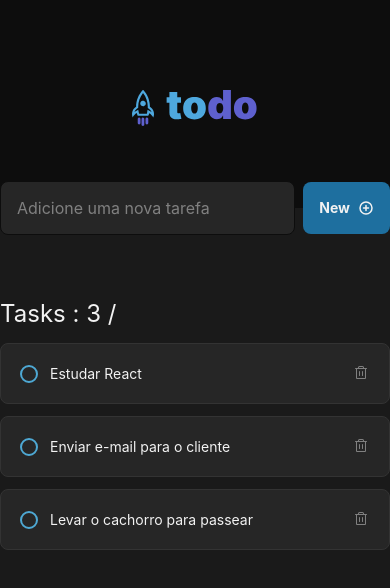
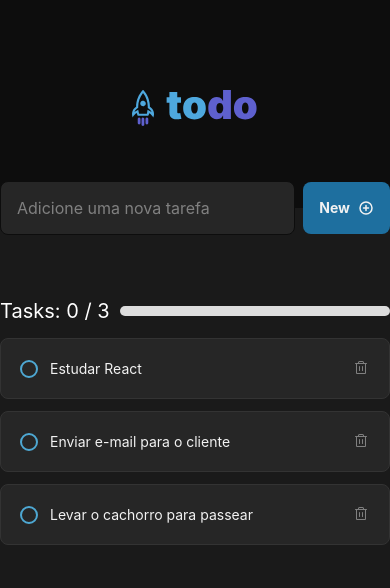
Before and after one commit to lucaspedronet/TudoLista, a React (Vite) app: page / in a window 390 px wide. Shown: the top 588 px of the page. Built offline with nearby package versions, Linux system fonts and the light colour scheme.

Commit message:
Implementado a barra de progressao responsiva, alterado linguagem  do conteudo de empty (componente).

```diff
--- a/src/App.module.css
+++ b/src/App.module.css
@@ -1,4 +1,4 @@
-.content{
+.content {
   max-width: 46rem;
   width: 100%;
 
@@ -13,7 +13,8 @@
   gap: 0.5rem;
 }
 
-.taskInfoContainer input, .taskInfoContainer button {
+.taskInfoContainer input,
+.taskInfoContainer button {
   transform: translateY(-50%);
 
   margin-bottom: 2.3125rem;
@@ -30,3 +31,31 @@
   flex-direction: column;
   gap: 0.75rem;
 }
+
+/* inserido para estilizar a barra */
+.progressWrapper {
+  display: flex;
+  align-items: center;
+  gap: 10px; /* Espaço entre texto e barra */
+}
+
+.progressText {
+  font-size: 20px;
+  color: #fff; /* Ajuste conforme o tema */
+  min-width: 80px; /* Para garantir que a palavra "Tasks" apareça */
+  text-align: left;
+}
+
+.progressContainer {
+  flex: 1; /* A barra ocupa o resto do espaço disponível */
+  height: 10px;
+  background-color: #ddd;
+  border-radius: 5px;
+  overflow: hidden;
+}
+
+.progressBar {
+  height: 100%;
+  background-color: #4caf50;
+  transition: width 0.3s ease-in-out;
+}
--- a/src/App.tsx
+++ b/src/App.tsx
@@ -12,7 +12,7 @@ export interface ITask {
 
 const listaDeTarefas: ITask[] = [
   {
-    id: 1878,
+    id: 1,
     text: 'Estudar React',
     isChecked: false,
   },
@@ -32,7 +32,7 @@ export function App() {
   const [tasks, setTasks] = useState<ITask[]>(listaDeTarefas);
   const [inputName, setInputName] = useState('');
   const [totalTask, setTotalTask] = useState(3);
-  const [totalConcluida, setTotalConcluida] = useState(0);
+  const totalConcludeTask = tasks.filter((task) => task.isChecked).length;
 
   function handleNewAddTask() {
     if (tasks.some((task) => task.text === inputName)) {
@@ -56,9 +56,13 @@ export function App() {
 
   function removeTask(id: number) {
     setTasks((oldTasks) => oldTasks.filter((task) => task.id !== id));
+    setTotalTask((antigoTotal) => antigoTotal - 1);
   }
 
   function toggleTaskStatus(id: number) {
+    console.log(
+      tasks.filter((task) => task.isChecked || task.isChecked === false).length
+    );
     setTasks((oldTasks) =>
       oldTasks.map((task) =>
         task.id === id ? { ...task, isChecked: !task.isChecked } : task
@@ -81,10 +85,24 @@ export function App() {
             <PlusCircle size={16} color="#f2f2f2" weight="bold" />
           </Button>
         </div>
-        <div style={{ marginBottom: ' 15px', fontSize: '24px' }}>
-          <span>
-            Tasks : {totalTask} /{null}
-          </span>
+
+        <div style={{ marginBottom: '15px' }}>
+          <div className={styles.progressWrapper}>
+            <span className={styles.progressText}>
+              Tasks: {totalConcludeTask} / {totalTask}
+            </span>
+            <div className={styles.progressContainer}>
+              <div
+                className={styles.progressBar}
+                style={{
+                  width:
+                    totalTask > 0
+                      ? `${(totalConcludeTask / totalTask) * 100}%`
+                      : '0%',
+                }}
+              />
+            </div>
+          </div>
         </div>
 
         <div className={styles.tasksList}>
--- a/src/components/Empty/Empty.tsx
+++ b/src/components/Empty/Empty.tsx
@@ -1,13 +1,29 @@
-import styles from './Empty.module.css'
+import styles from './Empty.module.css';
 
 export function Empty() {
   return (
     <div className={styles.container}>
       <img src="/clipboard.png" alt="ícone de prancheta" />
       <p>
-        <strong>Você ainda não tem tarefas cadastradas</strong>
-        Crie tarefas e organize seus itens a fazer
+        <strong
+          style={{
+            display: 'flex',
+            justifyContent: 'center',
+            color: '#c6c6c6',
+          }}
+        >
+          You don't have any tasks
+        </strong>
+        <strong
+          style={{
+            display: 'flex',
+            justifyContent: 'center',
+            color: '#c6c6c6',
+          }}
+        >
+          Create tasks and organize your to-do list
+        </strong>
       </p>
     </div>
-  )
+  );
 }
```
